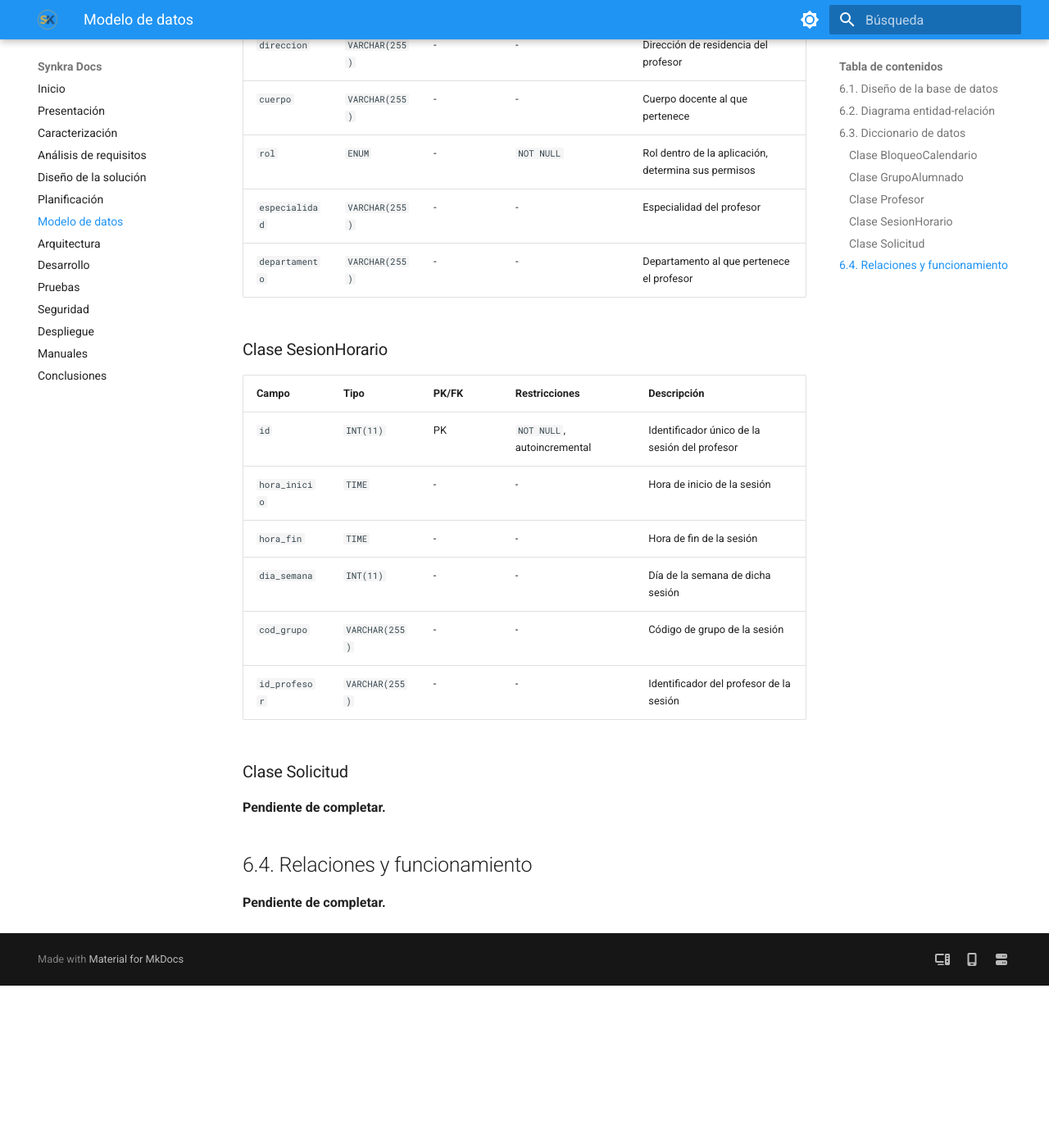
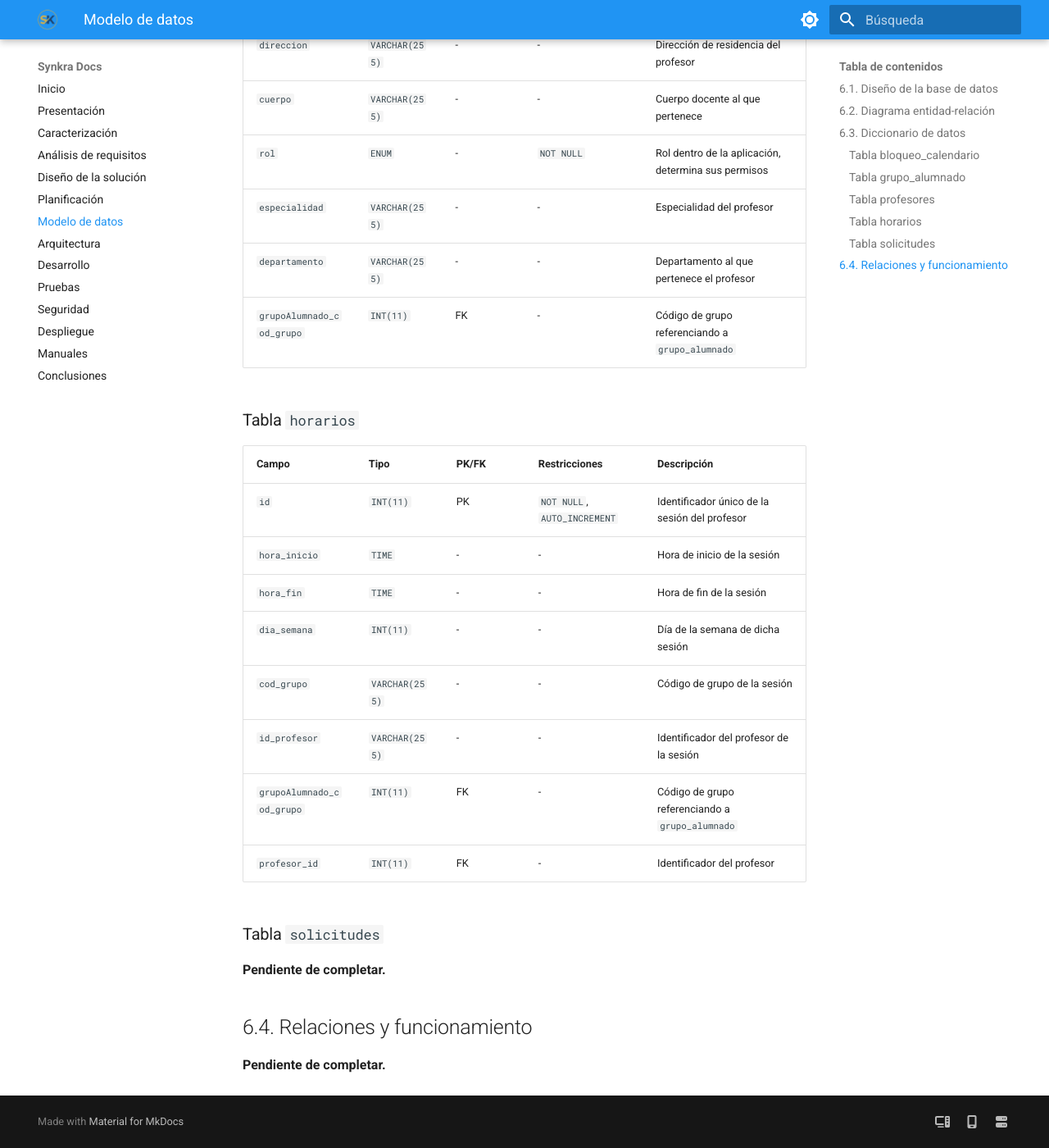
Before and after one commit to ian-ani/synkra-docs, an MkDocs documentation site: the page built from docs/06-modelo_datos.md, in a window 1280 px wide and 1400 px high, scrolled down 3881 px. Shown: the whole window at 82% size. Built offline with MkDocs 1.6.1 and Material for MkDocs 9.7.7, drawn with Linux system fonts in a browser that asks for light colours; before the commit the page ends 5083 px from its top, so only the background shows below that; some of the changed text lies outside the part shown.

Commit message:
Cambiar las clases por tablas, añadir claves ajenas
Faltan las relaciones.

```diff
--- a/docs/06-modelo_datos.md
+++ b/docs/06-modelo_datos.md
@@ -86,28 +86,28 @@ Se documentará la estructura de las tablas de la base de datos, indicando para
 - Clave primaria y claves ajenas, cuando corresponda.
 - Restricciones aplicables.
 
-### Clase BloqueoCalendario
+### Tabla `bloqueo_calendario`
 
 | Campo | Tipo | PK/FK | Restricciones | Descripción |
 |-------|------|-------|---------------|-------------|
-| `id` | `INT` | PK | `NOT NULL`, autoincremental | Identificador único de bloqueo |
+| `id` | `INT` | PK | `NOT NULL`, `AUTO_INCREMENT` | Identificador único de bloqueo |
 | `fecha` | `DATE` | - | `UNIQUE`, `NOT NULL` | Día exacto bloqueado en el calendario |
 | `comentario` | `VARCHAR(255)` | - | Tamaño máximo de 255 caracteres | Comentario o razón del día bloqueado |
 | `tipo` | `ENUM` | - | - | Categoría del bloqueo (festivo, vacaciones, etc.). |
 
-### Clase GrupoAlumnado
+### Tabla `grupo_alumnado`
 
 | Campo | Tipo | PK/FK | Restricciones | Descripción |
 |-------|------|-------|---------------|-------------|
-| `cod_grupo` | `INT` | PK | `NOT NULL`, autoincremental | Identificador único del grupo de alumnado |
+| `cod_grupo` | `INT` | PK | `NOT NULL`, `AUTO_INCREMENT` | Identificador único del grupo de alumnado |
 | `id_profesor` | `INT` | FK | - | Identificador único del profesor |
 | `nombre_grupo` | `VARCHAR(255)` | - | - | Nombre del grupo |
 
-### Clase Profesor
+### Tabla `profesores`
 
 | Campo | Tipo | PK/FK | Restricciones | Descripción |
 |-------|------|-------|---------------|-------------|
-| `id` | `INT(11)` | PK | `NOT NULL`, autoincremental | Identificador único del grupo de alumnado |
+| `id` | `INT(11)` | PK | `NOT NULL`, `AUTO_INCREMENT` | Identificador único del grupo de alumnado |
 | `nombre` | `VARCHAR(255)` | - | - | Nombre del profesor |
 | `apellidos` | `VARCHAR(255)` | - | - | Apellidos del profesor |
 | `dni` | `VARCHAR(255)` | - | `UNIQUE` | Documento que identifica al profesor |
@@ -121,19 +121,22 @@ Se documentará la estructura de las tablas de la base de datos, indicando para
 | `rol` | `ENUM` | - | `NOT NULL` | Rol dentro de la aplicación, determina sus permisos |
 | `especialidad` | `VARCHAR(255)` | - | - | Especialidad del profesor |
 | `departamento` | `VARCHAR(255)` | - | - | Departamento al que pertenece el profesor |
+| `grupoAlumnado_cod_grupo` | `INT(11)` | FK | - | Código de grupo referenciando a `grupo_alumnado` |
 
-### Clase SesionHorario
+### Tabla `horarios`
 
 | Campo | Tipo | PK/FK | Restricciones | Descripción |
 |-------|------|-------|---------------|-------------|
-| `id` | `INT(11)` | PK | `NOT NULL`, autoincremental | Identificador único de la sesión del profesor |
+| `id` | `INT(11)` | PK | `NOT NULL`, `AUTO_INCREMENT` | Identificador único de la sesión del profesor |
 | `hora_inicio` | `TIME` | - | - | Hora de inicio de la sesión |
 | `hora_fin` | `TIME` | - | - | Hora de fin de la sesión |
 | `dia_semana` | `INT(11)` | - | - | Día de la semana de dicha sesión |
 | `cod_grupo` | `VARCHAR(255)` | - | - | Código de grupo de la sesión |
 | `id_profesor` | `VARCHAR(255)` | - | - | Identificador del profesor de la sesión |
+| `grupoAlumnado_cod_grupo` | `INT(11)` | FK | - | Código de grupo referenciando a `grupo_alumnado` |
+| `profesor_id` | `INT(11)` | FK | - | Identificador del profesor |
 
-### Clase Solicitud
+### Tabla `solicitudes`
 
 **Pendiente de completar.**
 
```
